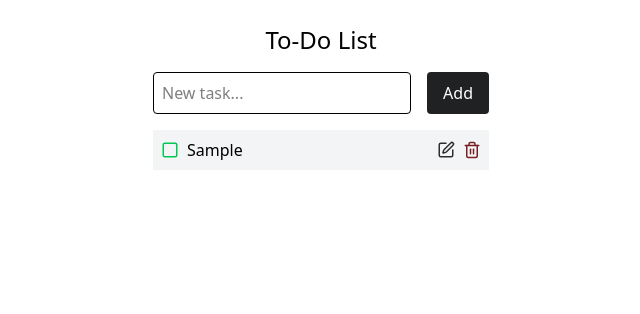
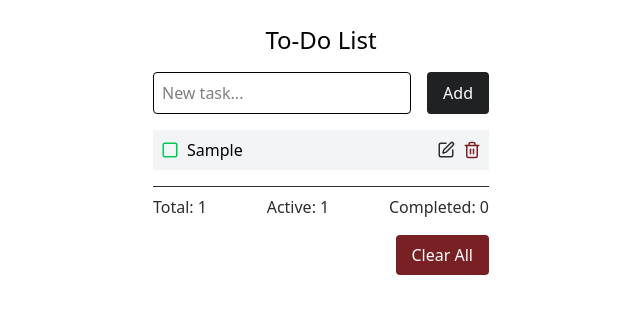
Before and after one commit to chriskampolis/cf7-react-todo-app, a React (Vite) app: page / in a window 1280 px wide. Both pictures are taken after typing "Sample" into the empty fields and a click on the button "Add". Shown: the top 314 px of the page, without its empty margins (319-959 px from the left). Built offline with nearby package versions, Linux system fonts and the light colour scheme.

Commit message:
feat: add clear all tasks and count tasks

```diff
--- a/src/components/Todo.tsx
+++ b/src/components/Todo.tsx
@@ -32,7 +32,9 @@
           todo.id === action.payload
             ? {...todo, completed: !todo.completed}
             : todo
-        )
+        );
+        case "CLEAR_ALL":
+          return [];
         default:
           return state;
   }
@@ -41,9 +43,17 @@
 const Todo = () => {
   const[todos, dispatch] = useReducer(todoReducer, [], getInitialTodos);
 
+  const totalTasks: number = todos.length;
+  const completedTasks: number = todos.filter(t => t.completed).length;
+  const activeTasks: number = totalTasks - completedTasks;
+
   useEffect(() => {
     localStorage.setItem("todos", JSON.stringify(todos));
   }, [todos])
+
+  const handleClearAll = () => {
+    dispatch({type: "CLEAR_ALL"})
+  }
 
   return (
     <>
@@ -51,6 +61,25 @@
         <h1 className="text-center text-2xl mb-4">To-Do List</h1>
         <TodoForm dispatch={dispatch} />
         <TodoList todos={todos} dispatch={dispatch} />
+
+        { todos.length > 0 && (
+          <>
+            <div className="flex justify-between border-t pt-2 mt-4 text-cf-gray">
+              <span>Total: {totalTasks}</span>
+              <span>Active: {activeTasks}</span>
+              <span>Completed: {completedTasks}</span>
+            </div>
+            <div className="div text-end mt-4">
+              <button
+                onClick={handleClearAll}
+                className="bg-cf-dark-red text-white py-2 px-4 rounded"
+              >
+                Clear All
+              </button>
+            </div>
+          </>
+        )}
+
       </div>
     </>
   )
--- a/src/types.ts
+++ b/src/types.ts
@@ -8,7 +8,8 @@
   | {type: "ADD"; payload: string}
   | {type: "DELETE"; payload: number}
   | {type: "EDIT"; payload: { id: number; newText: string } }
-  | {type: "COMPLETE"; payload: number};
+  | {type: "COMPLETE"; payload: number}
+  | {type: "CLEAR_ALL"};
 
 export type TodoFormProps = {
   dispatch: React.Dispatch<Action>
```
